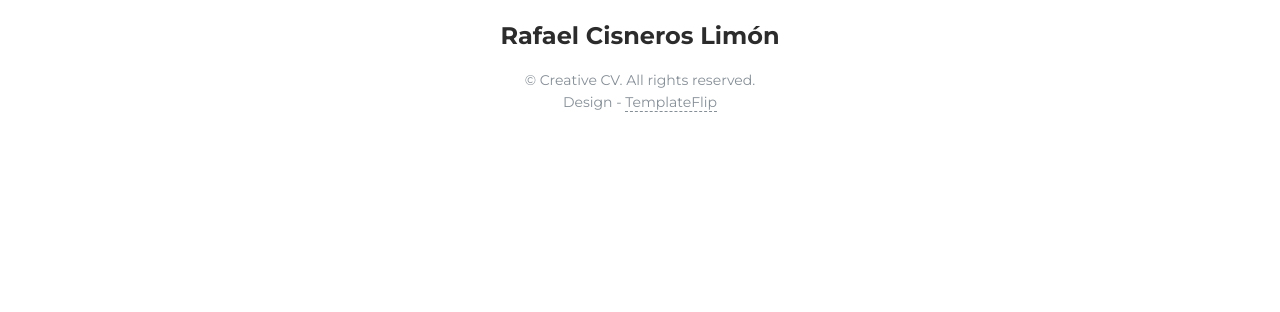
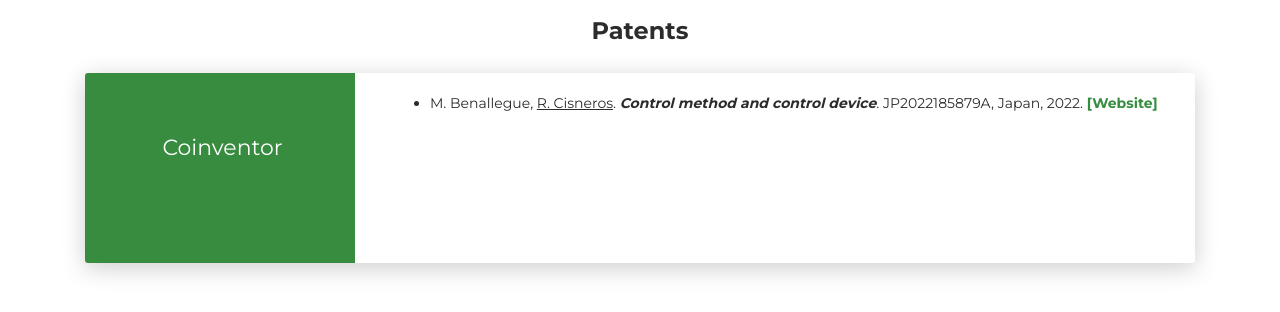
Before and after one commit to rafaelxero/rafael.cisneros, a plain HTML site: page publications.html in a window 1280 px wide. Shown: the part 7272-7584 px from the top of the page. Before the commit the page ends 7426 px from the top, so only its background shows below. Drawn offline with Linux system fonts and the light colour scheme.

Commit message:
Added senior role, patent, Corhuila 2024 and role as AE of IROS

```diff
--- a/publications.html
+++ b/publications.html
@@ -668,6 +668,34 @@
 					</div>
 				</div>
 
+				<div class="section">
+					<div class="container cc-education">
+						<div class="h4 text-center mb-4 title">Patents</div>
+						<div class="card">
+							<div class="row">
+								<div class="col-md-3 bg-primary" data-aos="fade-right" data-aos-offset="50" data-aos-duration="500">
+									<div class="card-body cc-education-header">
+										<div class="h5">Coinventor</div>
+									</div>
+								</div>
+								<div class="col-md-9" data-aos="fade-left" data-aos-offset="50" data-aos-duration="500">
+									<div class="card-body">
+										<ul>
+											<li>
+												M. Benallegue, <u>R. Cisneros</u>.
+												<b><i>Control method and control device</i></b>.
+												JP2022185879A, Japan, 2022.
+												<b><a href="https://patents.google.com/patent/JP2022185879A/en?oq=2022-185879" target="_blank">[Website]</a></b>
+											</li>
+											</li>
+										</ul>
+									</div>
+								</div>
+							</div>
+						</div>
+					</div>
+				</div>
+
 			</div>
 		</div>
 
```
Also changed, not shown: index.html (+21 -3 lines), others.html (+10 -1 lines).
